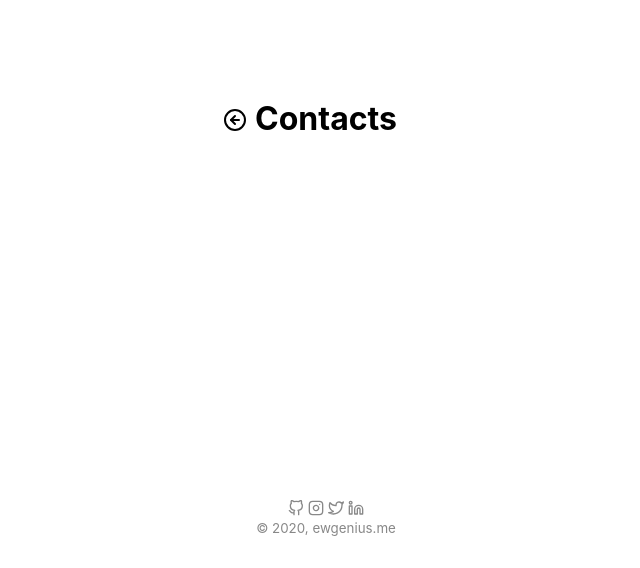
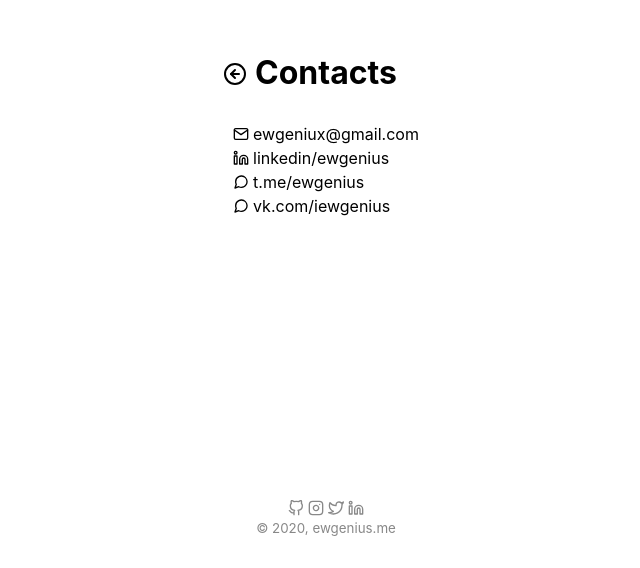
Before and after one commit to ewgenius/me, a Next.js app: page /contacts in a window 1280 px wide. Shown: the part 232-800 px from the top of the page, without its empty margins (314-954 px from the left). Built offline with nearby package versions, Linux system fonts and the light colour scheme.

Commit message:
add contacts page

```diff
--- a/src/pages/contacts.tsx
+++ b/src/pages/contacts.tsx
@@ -1,5 +1,35 @@
 import { Layout } from "../components/Layout";
+import { Mail, Linkedin, MessageCircle } from "react-feather";
 
 export default function Contacts() {
-  return <Layout title="Contacts"></Layout>;
+  return (
+    <Layout title="Contacts">
+      <ul className="contacts">
+        <li>
+          <a href="mailto:ewgeniux@gmail.com">
+            <Mail size={16} />
+            ewgeniux@gmail.com
+          </a>
+        </li>
+        <li>
+          <a href="https://www.linkedin.com/in/ewgenius/" target="__blank">
+            <Linkedin size={16} />
+            linkedin/ewgenius
+          </a>
+        </li>
+        <li>
+          <a href="https://t.me/ewgenius" target="__blank">
+            <MessageCircle size={16} />
+            t.me/ewgenius
+          </a>
+        </li>
+        <li>
+          <a href="https://vk.com/iewgenius" target="__blank">
+            <MessageCircle size={16} />
+            vk.com/iewgenius
+          </a>
+        </li>
+      </ul>
+    </Layout>
+  );
 }
--- a/src/styles/index.css
+++ b/src/styles/index.css
@@ -36,6 +36,19 @@ a {
 
 a:hover {
   color: var(--text-color-secondary);
+}
+
+.contacts a > svg {
+  margin-bottom: -2px;
+  margin-right: 4px;
+}
+
+.contacts li {
+  list-style-type: none;
+}
+
+.contacts li:not(:last-child) {
+  margin-bottom: 4px;
 }
 
 h1 {
```
